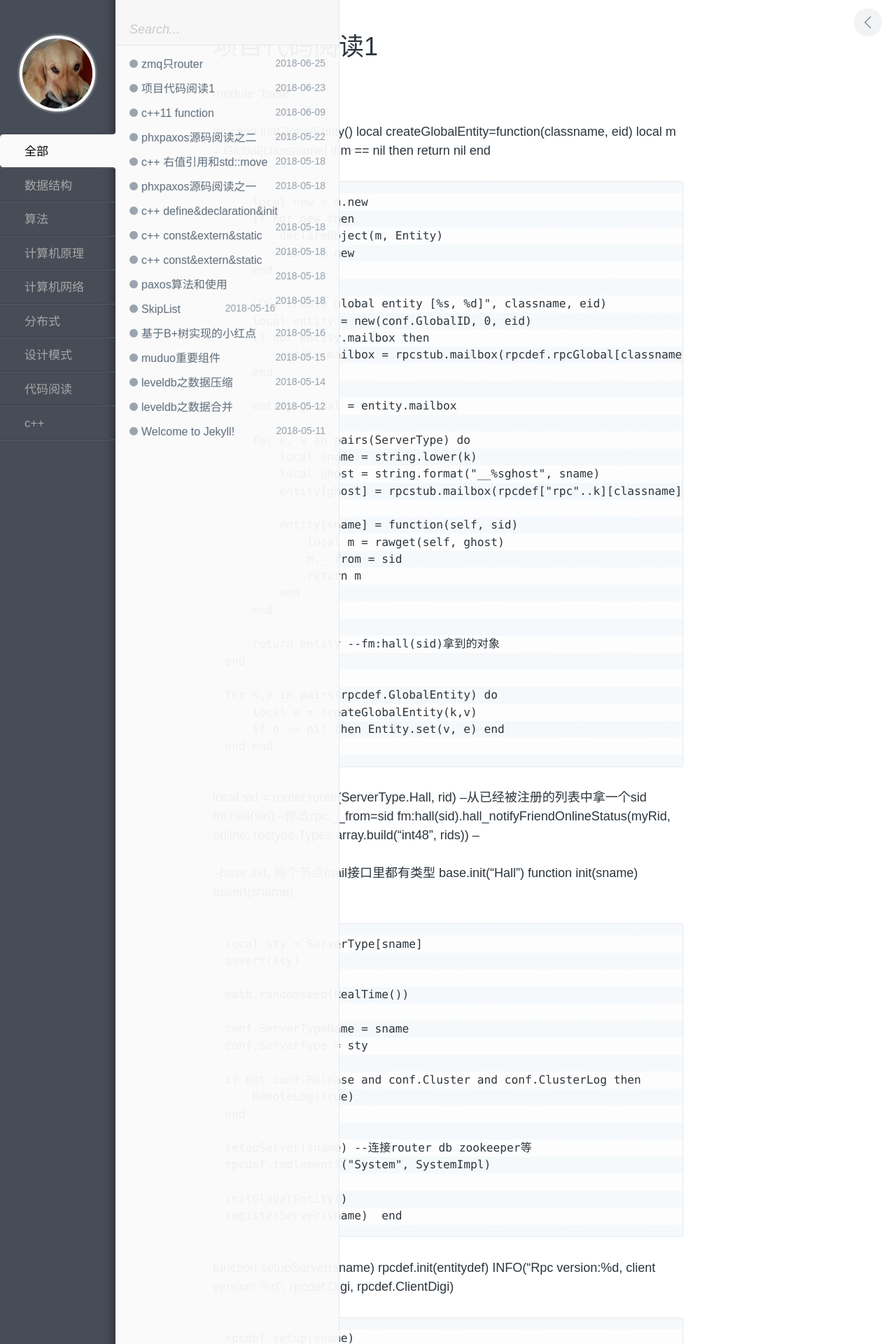
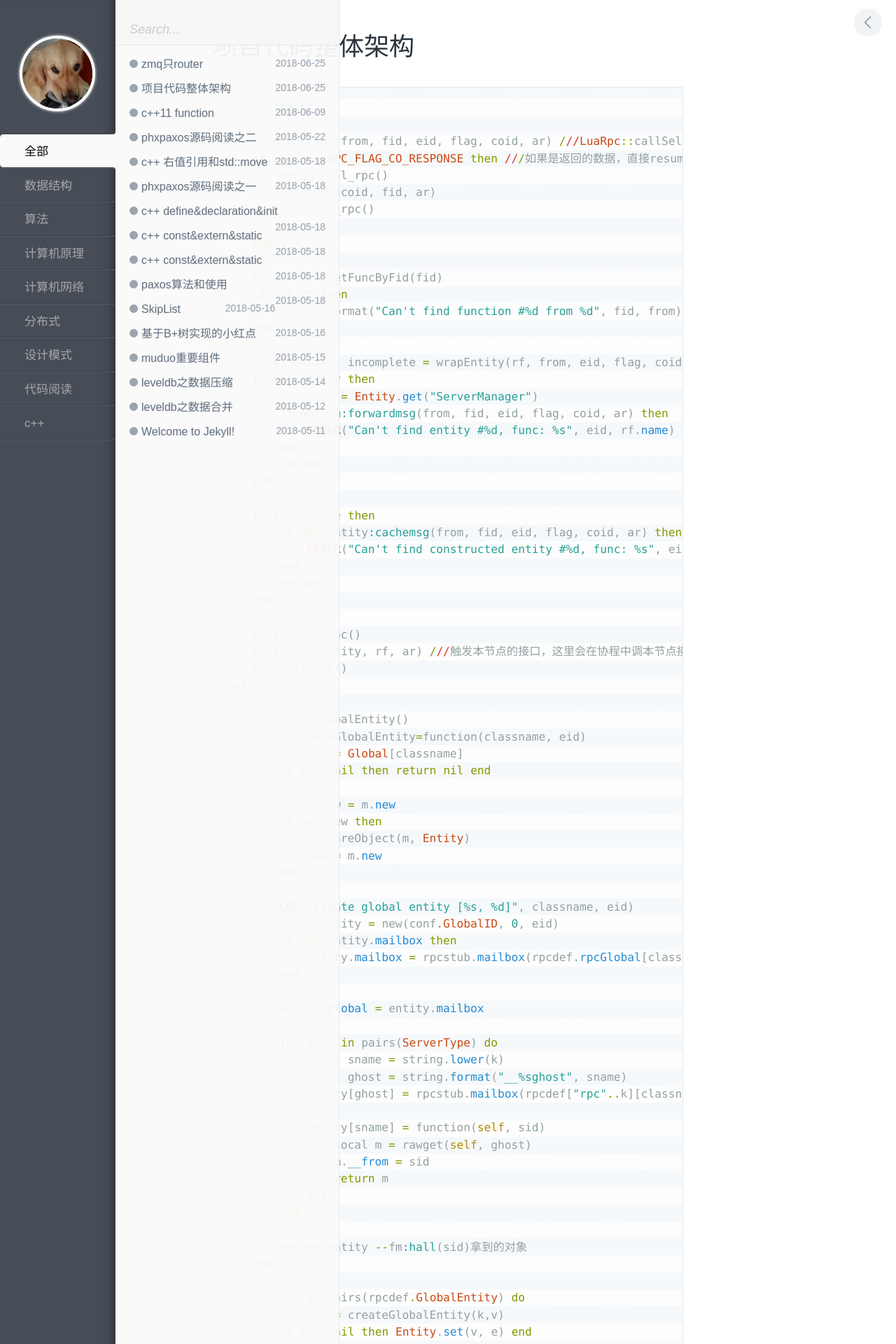
Before and after one commit to LZhuY/lzhuy.github.com, a Jekyll site: the page built from _posts/2018-06-23-项目代码阅读1.markdown, in a window 1280 px wide. Shown: the top 1920 px of the page at 70% size. Built offline with Jekyll 4.4.1, drawn with Linux system fonts in a browser that asks for light colours; our own code applies the rules of GitHub Pages for plain Markdown files; comment, search, counter and statistics services are not loaded; some of the changed text lies outside the part shown.

Commit message:
CallRpc
CallRpc

```diff
--- a/_posts/2018-06-23-项目代码阅读1.markdown
+++ b/_posts/2018-06-23-项目代码阅读1.markdown
@@ -1,4 +1,47 @@
+---
+layout: post
+title:  "项目代码整体架构"
+date:   2018-06-25 22:21:49
+categories: distributed_system
+tags: distributed_system
+---
+
+{% highlight ruby %}
 module "base"
+
+function callRpc(from, fid, eid, flag, coid, ar) ///LuaRpc::callSelf(flag, *head, buf);
+    if flag == RPC_FLAG_CO_RESPONSE then ///如果是返回的数据，直接resume本地协程
+        begin_call_rpc()
+        coresume(coid, fid, ar)
+        end_call_rpc()
+        return
+    end
+
+    local rf = getFuncByFid(fid)
+    if not rf then
+        error(sformat("Can't find function #%d from %d", fid, from))
+    end
+
+    local entity, incomplete = wrapEntity(rf, from, eid, flag, coid)
+    if not entity then
+        local sm = Entity.get("ServerManager")
+        if not sm:forwardmsg(from, fid, eid, flag, coid, ar) then
+            ERROR("Can't find entity #%d, func: %s", eid, rf.name)
+        end
+        return
+    end
+
+    if incomplete then
+        if not entity:cachemsg(from, fid, eid, flag, coid, ar) then
+            ERROR("Can't find constructed entity #%d, func: %s", eid, rf.name)
+        end
+        return
+    end
+
+    begin_call_rpc()
+    rpcinvoke(entity, rf, ar) ///触发本节点的接口，这里会在协程中调本节点接口，返回的结果调CallRpc返回结果
+    end_call_rpc()
+end
 
 function initGlobalEntity()
     local createGlobalEntity=function(classname, eid)
@@ -174,6 +217,7 @@
             setupWatcher() --监听zookeeper节点变化，更新信息到底层ring
         else
 end
+{% endhighlight %}
 
 base.init("sname")接口中，完成net connect和 zookeeper register。并监听zookeeper节点变化(setupWatcher接口)。有接口变化更新到底层ring。
 其他节点起服的时候主动连接到router和DB节点。节点间通信由router完成。
```
